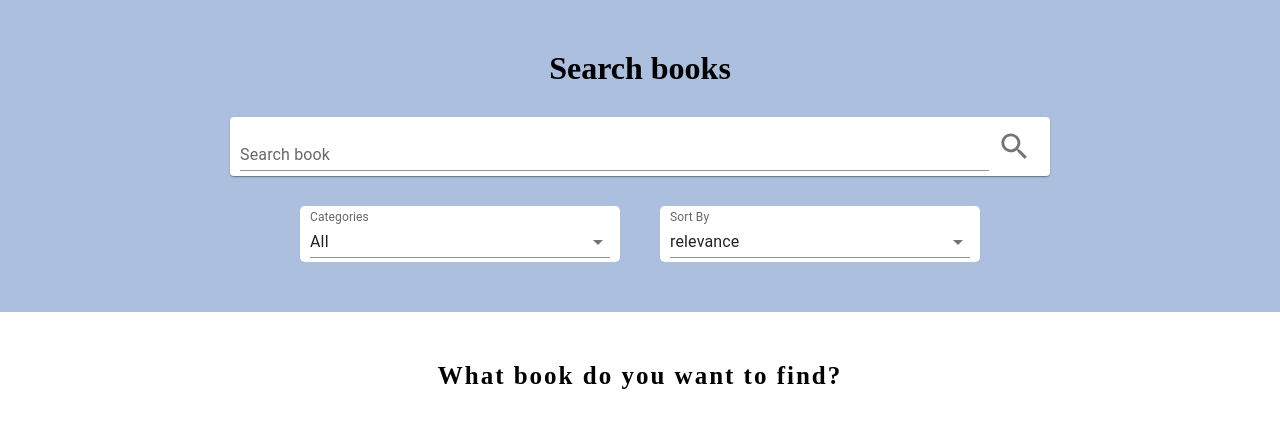
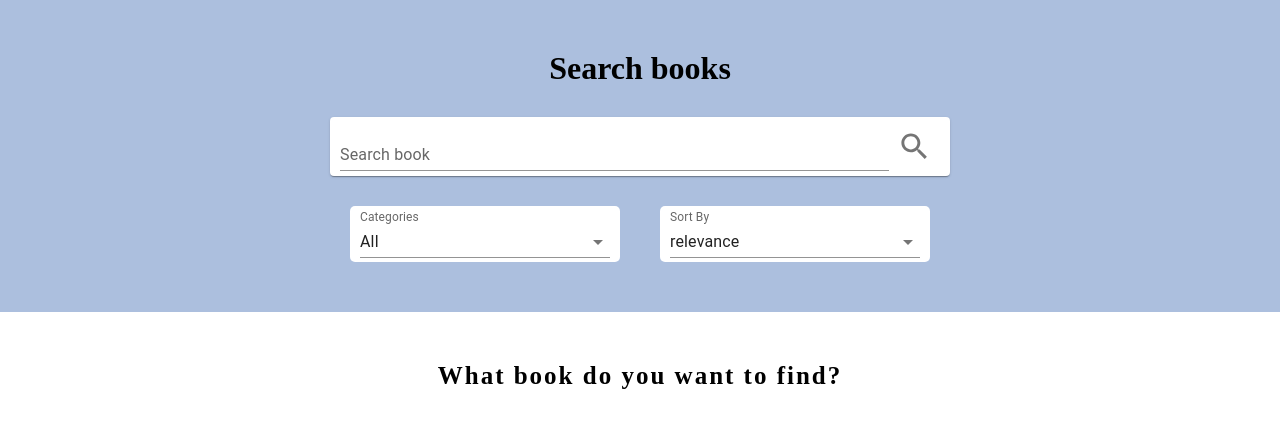
Before and after one commit to KateTernovskaya/google-books, a React (Create React App) app: page /book/1 in a window 1280 px wide. Shown: the top 428 px of the page. Built offline with nearby package versions, Linux system fonts and the light colour scheme.

Commit message:
refactor adaptive

```diff
--- a/src/features/books-gallery/books.module.css
+++ b/src/features/books-gallery/books.module.css
@@ -11,16 +11,20 @@ h3 {
 }
 
 .booksGallery {
+  padding: 0 20px;
   margin: 40px auto;
   display: flex;
   flex-wrap: wrap;
   gap: 20px;
+  justify-content: center;
+
 }
 
 .card {
   background-color: rgba(137, 164, 208, 0.2);
   max-width: 20%;
   width: 100%;
+  min-width: 200px;
   display: flex;
   flex-wrap: wrap;
   flex-direction: column;
--- a/src/features/main/main.module.css
+++ b/src/features/main/main.module.css
@@ -4,6 +4,7 @@
     align-items: center;
     flex-direction: column;
     padding: 50px 20px;
+
 }
 
 h1 {
@@ -14,12 +15,15 @@ h1 {
     display: flex;
     align-items: center;
     padding: 4px 10px;
-  width: 800px;
+    max-width: 600px;
+    width: 100%;
 }
 
 .setting {
     display: flex;
     align-items: center;
+    justify-content: center;
+    flex-wrap: wrap;
     gap: 40px;
     margin-top: 30px;
 }
@@ -27,7 +31,7 @@ h1 {
 .filter {
     padding: 4px 10px;
     border-radius: 5px;
-  width: 300px;
+    width: 250px;
     background-color: white;
 }
 
--- a/src/features/main/settings/search.tsx
+++ b/src/features/main/settings/search.tsx
@@ -1,23 +1,25 @@
-import React from "react";
+import React, { KeyboardEvent } from "react";
 import { IconButton, Paper, TextField } from "@mui/material";
 import SearchIcon from "@mui/icons-material/Search";
 import s from "features/main/main.module.css";
 import { SearchProps } from "components/types";
 
 export const Search = ({ getBooks, searchChange, error, setError }: SearchProps) => {
-  const searchBook = (e: React.KeyboardEvent<HTMLInputElement>) => {
-    if (error !== null) setError(null);
-    if (e.charCode === 13) getBooks();
+  const onKeyPressHandler = (e: KeyboardEvent<HTMLInputElement>) => {
+    if (error) setError(null);
+    if (e.key === "Enter") {
+      getBooks();
+    }
   };
 
   return (
-    <div>
     <Paper className={s.search} component="form">
+      <input type="text" className={s.none} />
       <TextField
         variant="standard"
         onChange={searchChange}
-          onKeyPress={searchBook}
-          label="Search book"
+        onKeyUp={onKeyPressHandler}
+        label={error ? error : "Search book"}
         error={!!error}
         helperText={error}
         fullWidth
@@ -27,6 +29,5 @@ export const Search = ({ getBooks, searchChange, error, setError }: SearchProps)
         <SearchIcon fontSize="large" />
       </IconButton>
     </Paper>
-    </div>
   );
 };
```
Lines whose indentation alone changed are shown as unchanged.
